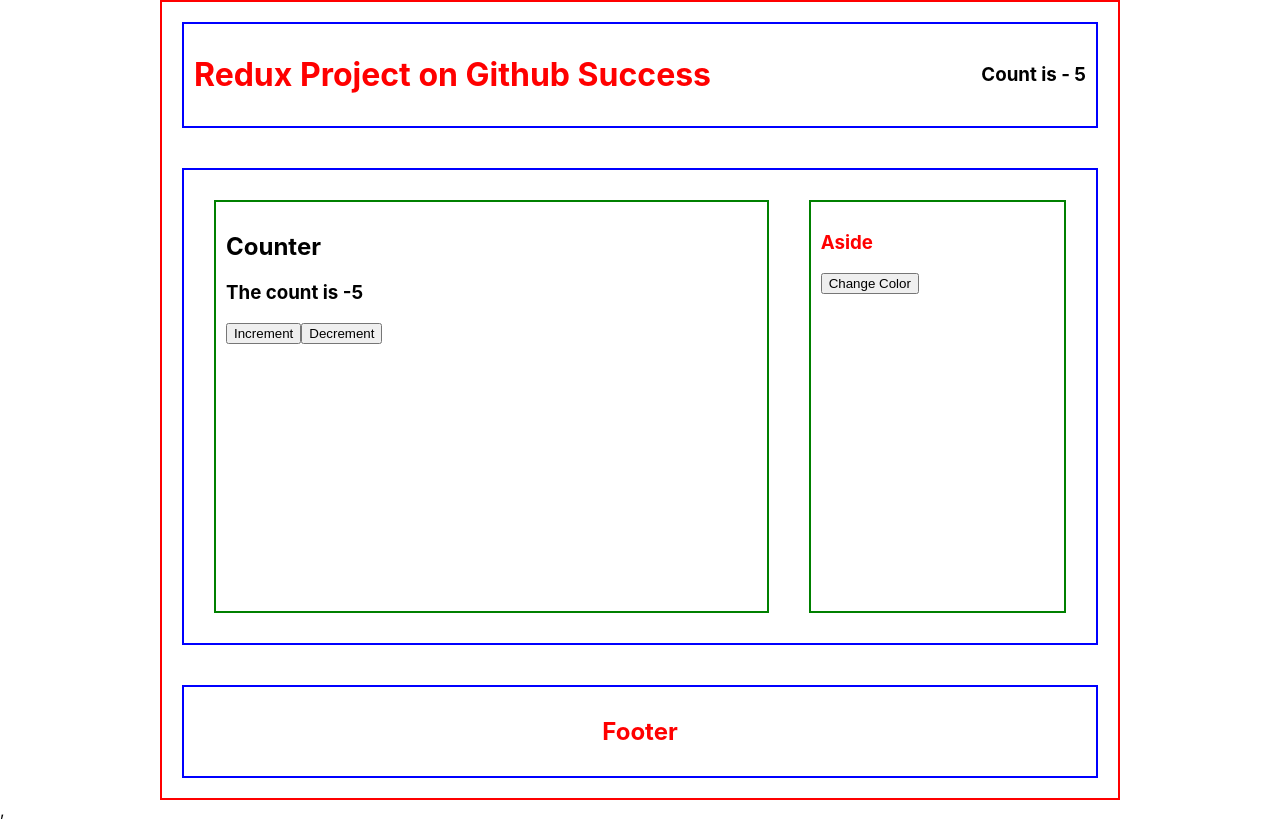
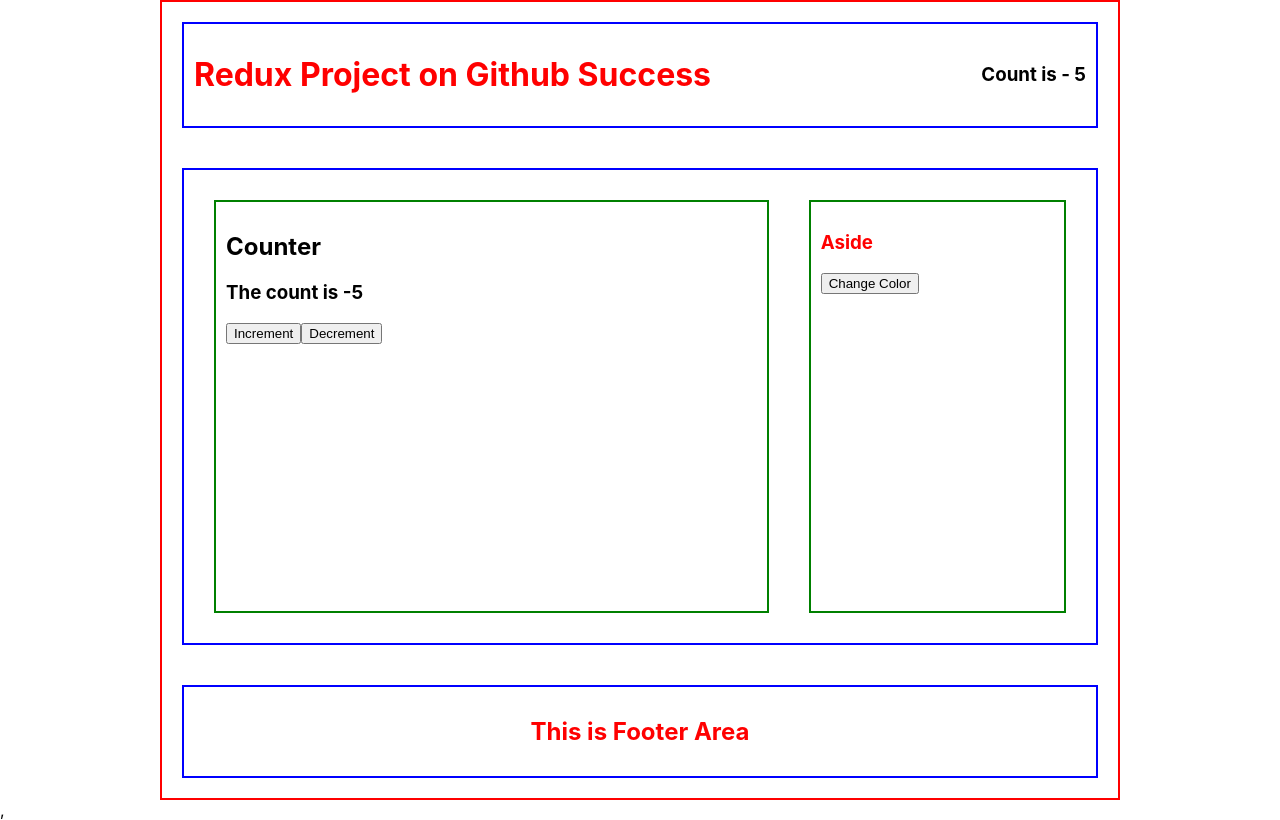
Before and after one commit to Jinujohn21/redux, a React (Create React App) app: page / in a window 1280 px wide. Built offline with nearby package versions, Linux system fonts and the light colour scheme.

Commit message:
Add footer details

```diff
--- a/src/components/Footer.js
+++ b/src/components/Footer.js
@@ -4,7 +4,7 @@
   const color = useSelector((state) => state.color.value)
   return (
     <div className='footer'>
-      <h2 style={{ color }}> Footer</h2>
+      <h2 style={{ color }}> This is Footer Area</h2>
     </div>
   )
 }
```
